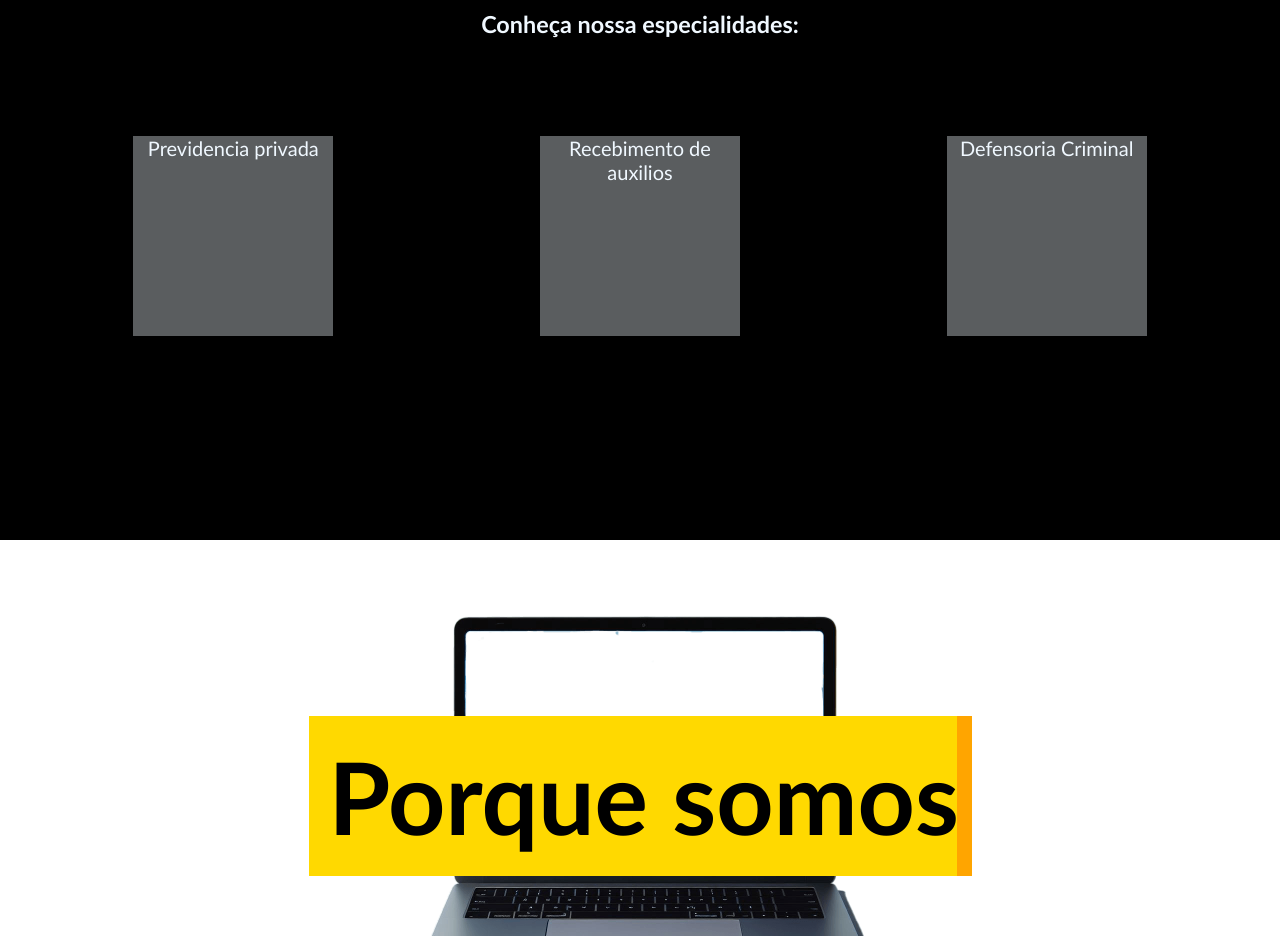
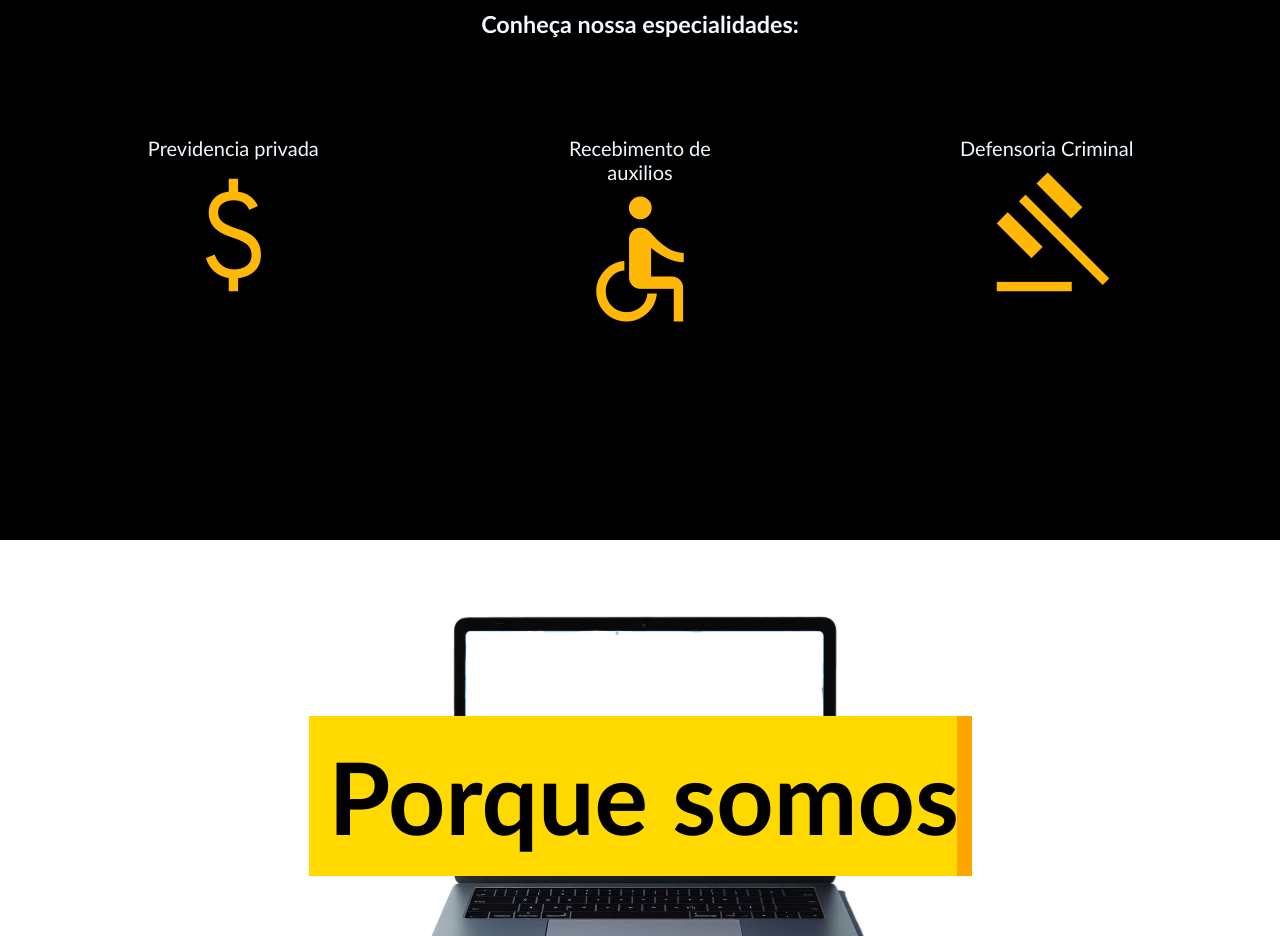
Before and after one commit to JaisonCoder/Site-para-advogado, a plain HTML site: page index.html in a window 1280 px wide. Shown: the part 1740-2676 px from the top of the page. Drawn offline with nearby package versions, Linux system fonts and the light colour scheme.

Commit message:
icones add

```diff
--- a/estilo.css
+++ b/estilo.css
@@ -259,9 +259,14 @@
     }
 
     .conteiner-trabalhos li {
-        background-color: rgb(90, 93, 95);
+
         width: 200px;
         height: 200px;
+    }
+    .lista-trabalhos span{
+        font-size: 150px;
+        color: rgb(255, 184, 6);
+
     }
 
     .fade-in-left {
--- a/index.html
+++ b/index.html
@@ -6,6 +6,7 @@
     <meta name="viewport" content="width=device-width, initial-scale=1.0">
     <title>EScritorio-Farias</title>
     <link rel="stylesheet" href="estilo.css">
+    <link rel="stylesheet" href="https://fonts.googleapis.com/css2?family=Material+Symbols+Outlined:opsz,wght,FILL,GRAD@24,400,0,0" />
 </head>
 
 <body>
@@ -51,9 +52,21 @@
     <div class="conteiner-trabalhos">
         <h3>Conheça nossa especialidades:</h3>
         <ul class="lista-trabalhos">
-            <li>Previdencia privada</li>
-            <li>Recebimento de auxilios</li>
-            <li>Defensoria Criminal</li>
+            <li>Previdencia privada
+                <span class="material-symbols-outlined">
+                    attach_money
+                    </span>
+            </li>
+            <li>Recebimento de auxilios
+                <span class="material-symbols-outlined">
+                    accessible
+                    </span>
+            </li>
+            <li>Defensoria Criminal
+                <span class="material-symbols-outlined">
+                    gavel
+                    </span>
+            </li>
         </ul>
     </div>
     <div class="conteiner-pc">
```
